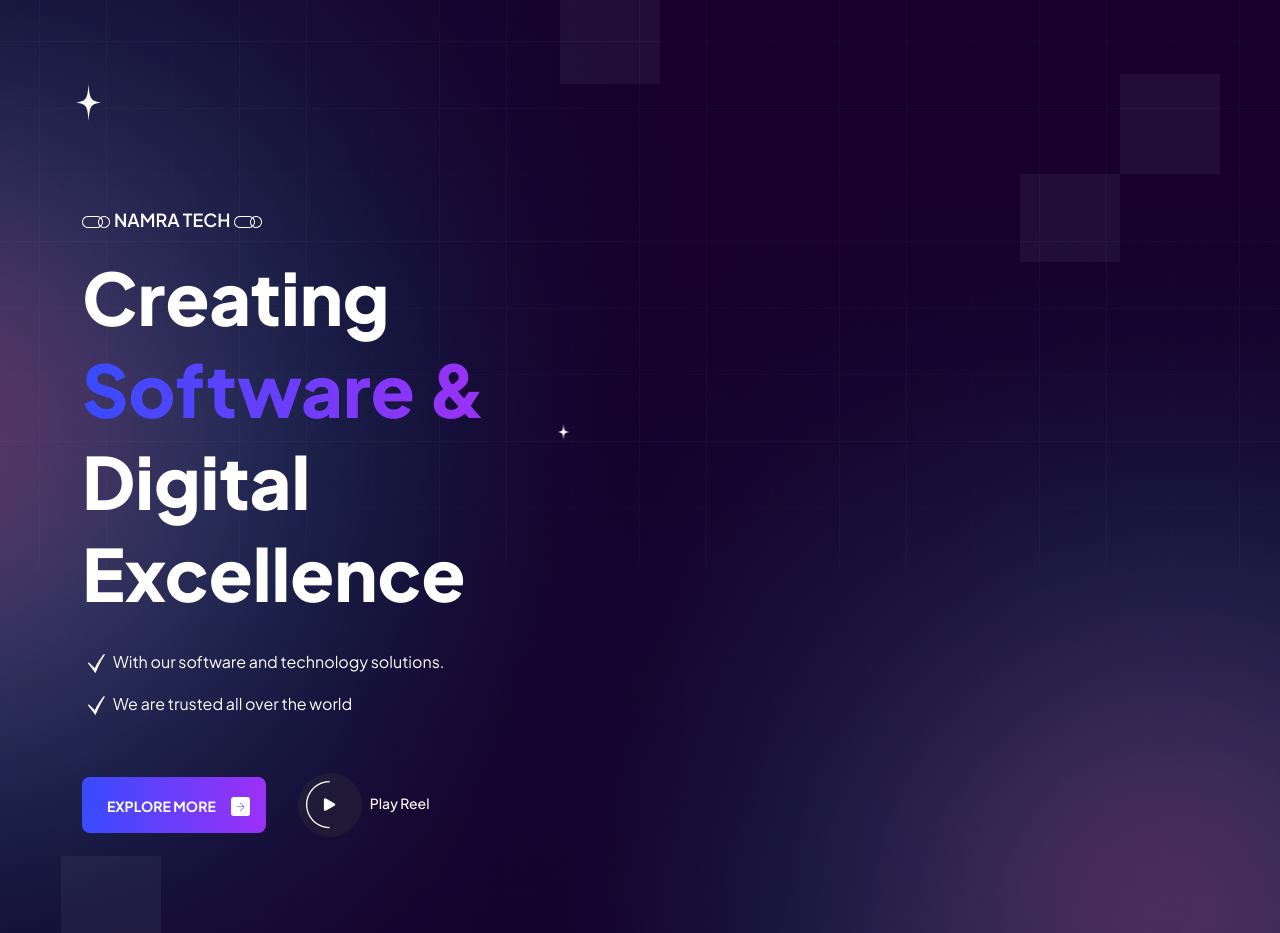
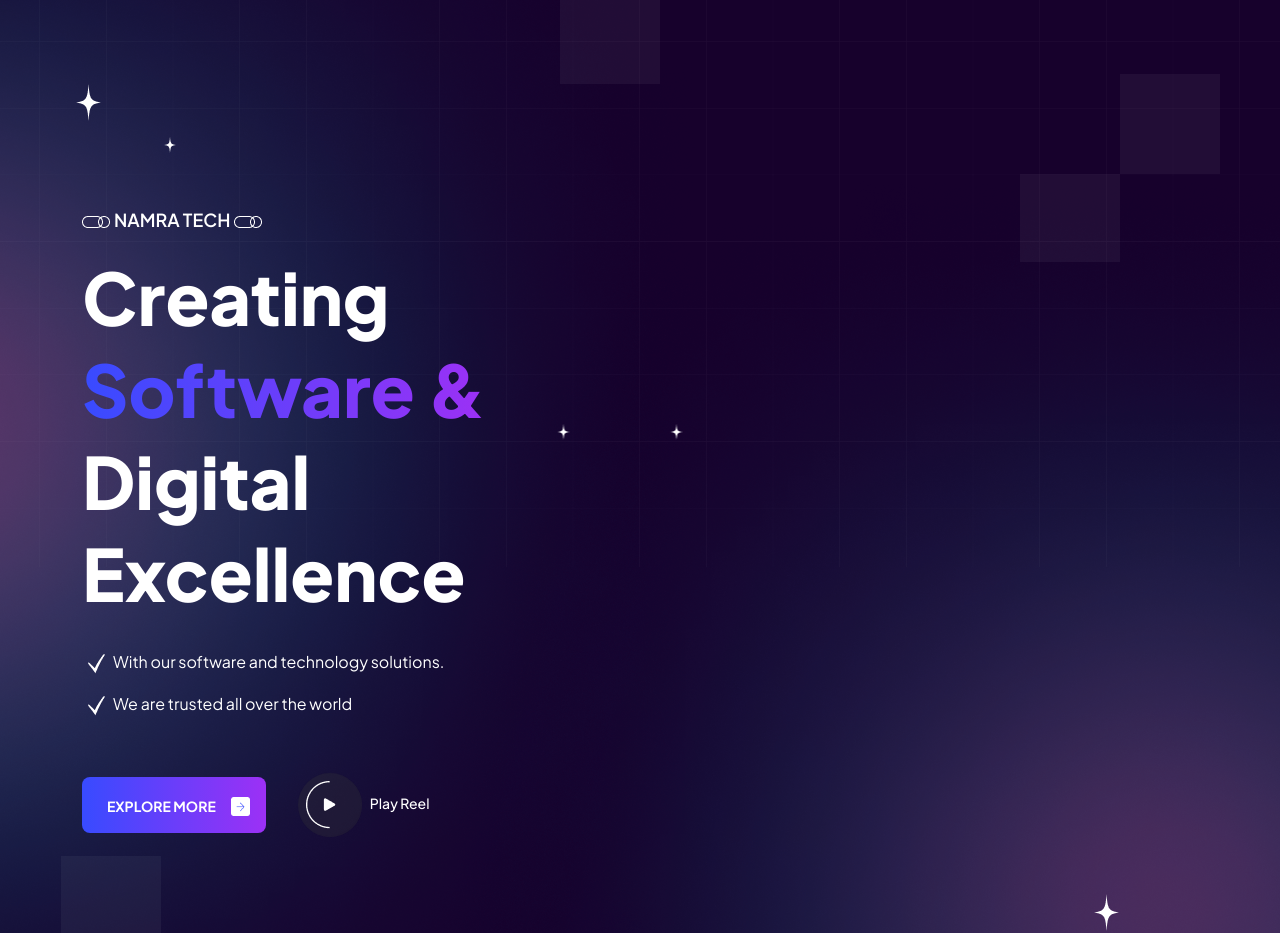
Before and after one commit to KhalidReda01/NAMRATECH, a Next.js app: page / in a window 1280 px wide. Shown: the part 180-1113 px from the top of the page. Built offline with nearby package versions, Linux system fonts and the light colour scheme.

Commit message:
It's not bad

```diff
--- a/components/homes/home-3/Hero.jsx
+++ b/components/homes/home-3/Hero.jsx
@@ -116,37 +116,37 @@ export default function Hero() {
               height="16"
             />
           </div>
-          {/* <div className="shape3_10 moveAround4 d-xl-block d-none">
+          <div className="shape3_10 moveAround4 d-xl-block d-none">
             <Image
               alt="shape"
               src="/assets/img/shape/heroShape3_10.png"
               width="13"
               height="16"
             />
-          </div> */}
-          {/* <div className="shape3_10 d-xl-block d-none">
+          </div>
+          <div className="shape3_10 d-xl-block d-none">
             <Image
               alt="shape"
               src="/assets/img/shape/heroShape3_10.png"
               width="13"
               height="16"
             />
-          </div> */}
-          {/* <div className="shape3_11 spin d-xl-block d-none">
+          </div>
+          <div className="shape3_11 spin d-xl-block d-none">
             <Image
               alt="shape"
               src="/assets/img/shape/heroShape3_11.png"
               width="26"
               height="37"
             />
-          </div> */}
+          </div>
           <div className="shape3_12 pulse d-xl-block d-none">
-            {/* <Image
+            <Image
               alt="shape"
               src="/assets/img/shape/heroShape3_12.png"
               width="13"
               height="16"
-            /> */}
+            />
           </div>
           <div
             className="shape3_13 d-xxl-block d-none wow fadeInRight"
@@ -180,12 +180,13 @@ export default function Hero() {
             data-tilt=""
             data-tilt-max={20}
           >
-            <Image
+            {/* the logo */}
+            {/* <Image
               alt="shape"
               src="/assets/img/hero/heroThumb3_1.png"
               width="400"
               height="450"
-            />
+            /> */}
           </div>
           <div
             className="thumb2 d-xxl-block d-none wow fadeInRight"
@@ -193,12 +194,13 @@ export default function Hero() {
             data-tilt=""
             data-tilt-max={17}
           >
-            {/* <Image
+            {/* logo at the hero section */}
+            <Image
               alt="shape"
-              src="/assets/img/hero/heroThumb3_2.png"
-              width="277"
-              height="470"
-            /> */}
+              src="/assets/img/hero/heroThumb3_1.png"
+              width="400"
+              height="450"
+            />
           </div>
           <div className="container">
             <div className="row">
```
